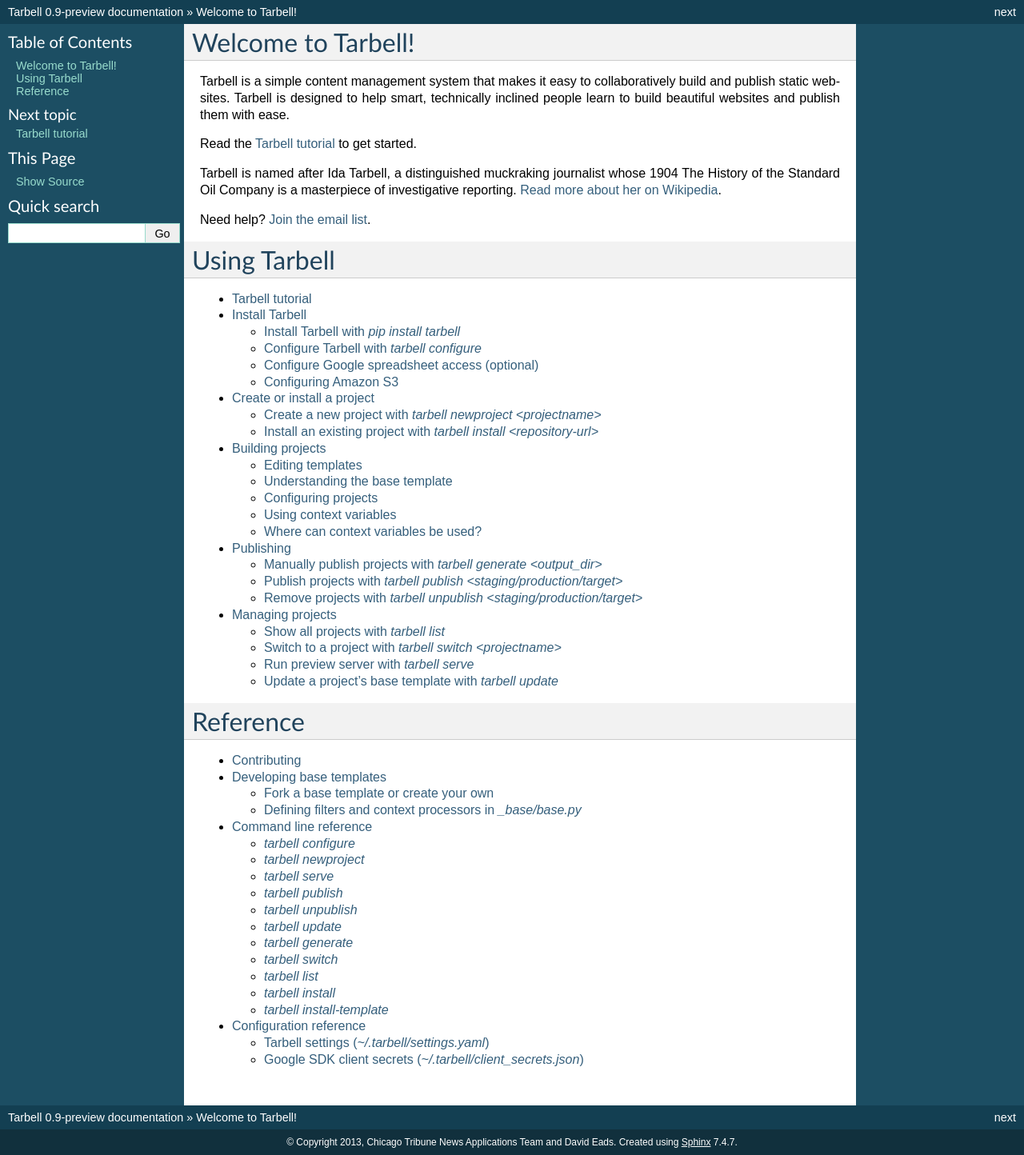
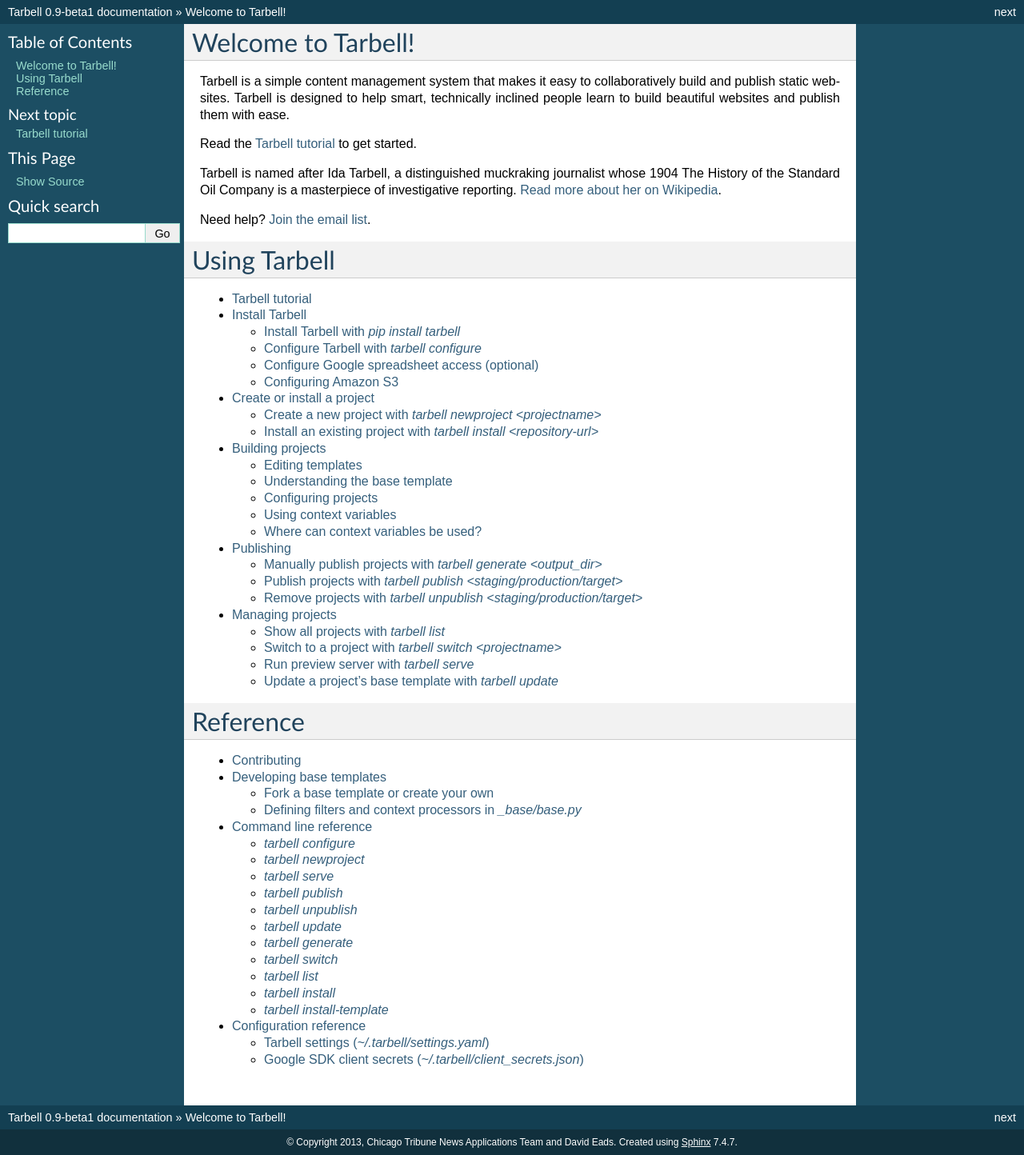
Before and after one commit to tarbell-project/tarbell, a Sphinx documentation site: the page built from tarbell/docs/index.rst, in a window 1280 px wide. Shown: the whole page at 80% size. Built offline with Sphinx 7.4.7, drawn with Linux system fonts in a browser that asks for light colours.

Commit message:
bump release in beta1 branch

```diff
--- a/tarbell/docs/conf.py
+++ b/tarbell/docs/conf.py
@@ -57,7 +57,7 @@
 # The short X.Y version.
 version = '0.9'
 # The full version, including alpha/beta/rc tags.
-release = '0.9-preview'
+release = '0.9-beta1'
 
 # The language for content autogenerated by Sphinx. Refer to documentation
 # for a list of supported languages.
```
